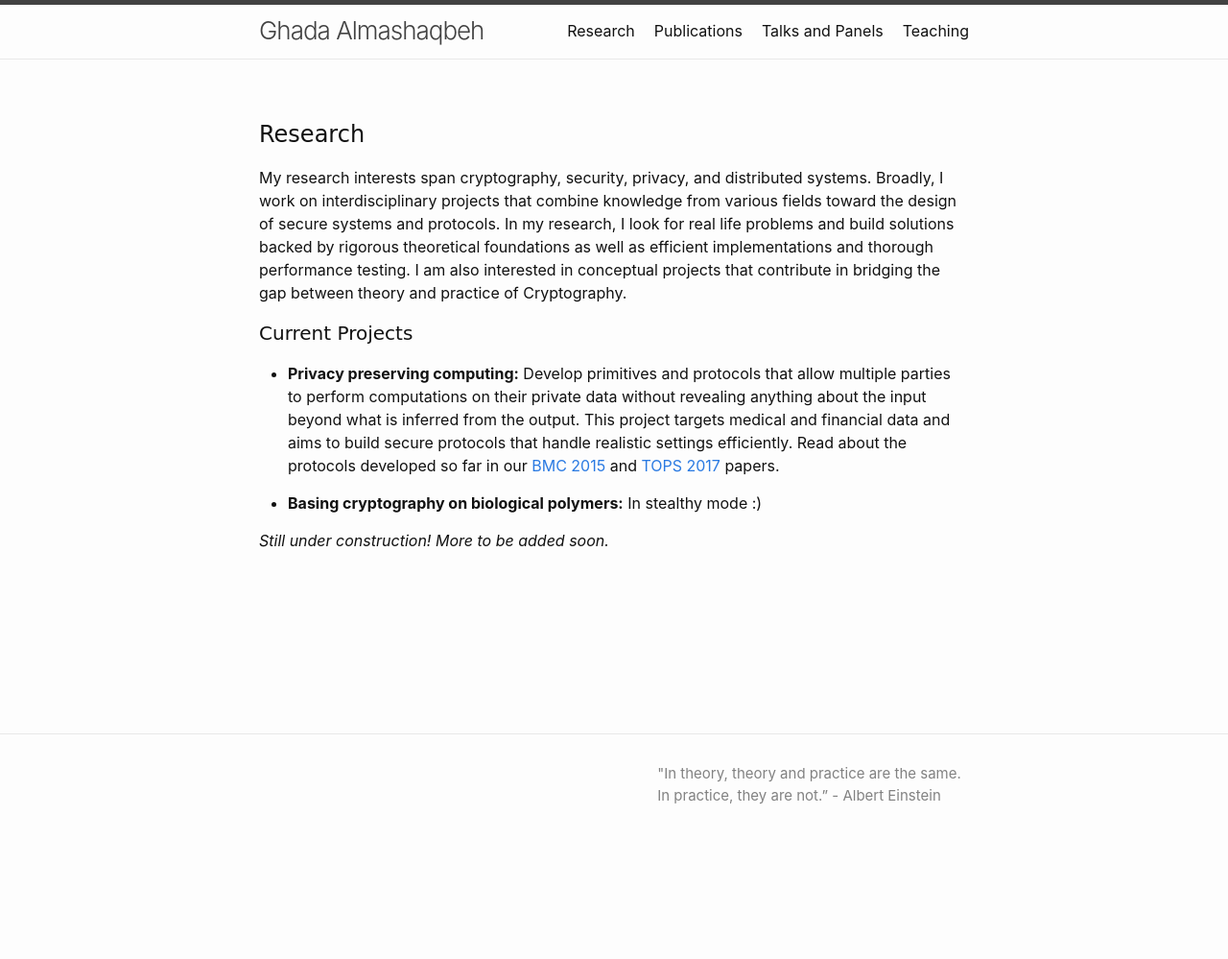
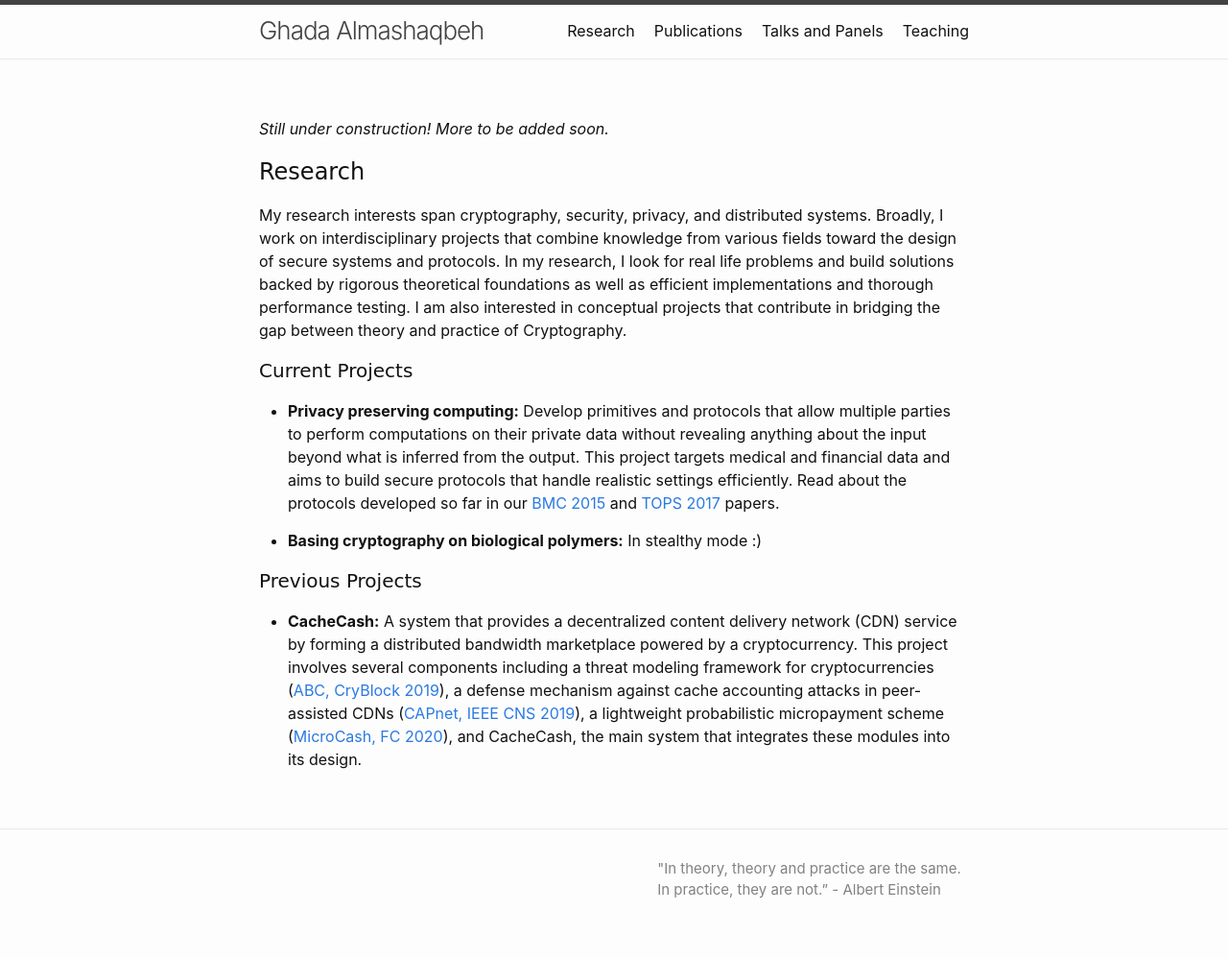
Before and after one commit to GhadaAlmashaqbeh/GhadaAlmashaqbeh.github.io, a Jekyll site: the page built from 01-research.md, in a window 1280 px wide. Shown: the whole page at 96% size. Built offline with Jekyll 4.4.1, drawn with Linux system fonts in a browser that asks for light colours; before the commit the page ends 900 px from its top, so only the background shows below that.

```diff
--- a/01-research.md
+++ b/01-research.md
@@ -17,4 +20,6 @@
 * **Basing cryptography on biological polymers:** In stealthy mode :)
 
 
-*Still under construction! More to be added soon.*
+<h4 style="font-family: 'Comic Sans MS'">Previous Projects</h4>
+
+* **CacheCash:** A system that provides a decentralized content delivery network (CDN) service by forming a distributed bandwidth marketplace powered by a cryptocurrency. This project involves several components including a threat modeling framework for cryptocurrencies ([ABC, CryBlock 2019](https://ieeexplore.ieee.org/document/8845101)), a defense mechanism against cache accounting attacks in peer-assisted CDNs ([CAPnet, IEEE CNS 2019](https://ieeexplore.ieee.org/document/8802825)), a lightweight probabilistic micropayment scheme ([MicroCash, FC 2020](https://fc20.ifca.ai/preproceedings/38.pdf)), and CacheCash, the main system that integrates these modules into its design.
```
Also changed, not shown: other parts of 01-research.md (+3 -0 lines).
